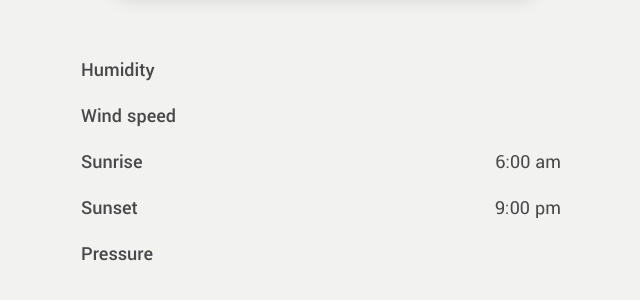
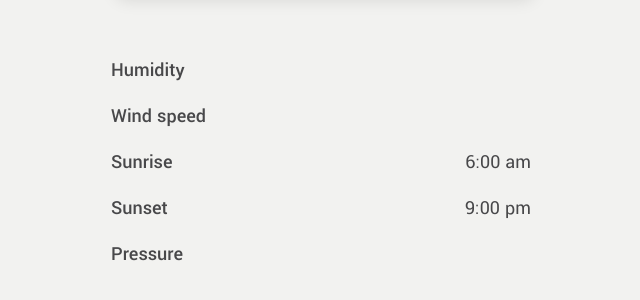
Before and after one commit to JacksonJ97/odin-weather-app, a plain HTML site: page index.html in a window 1280 px wide. Shown: the part 584-884 px from the top of the page, without its empty margins (319-959 px from the left). Drawn offline with Linux system fonts and the light colour scheme; no server answers.

Commit message:
fixed weather details container width

```diff
--- a/style.css
+++ b/style.css
@@ -177,6 +177,6 @@ button:hover {
   }
 
   .weather-details-container {
-    max-width: 480px;
+    max-width: 420px;
   }
 }
```
